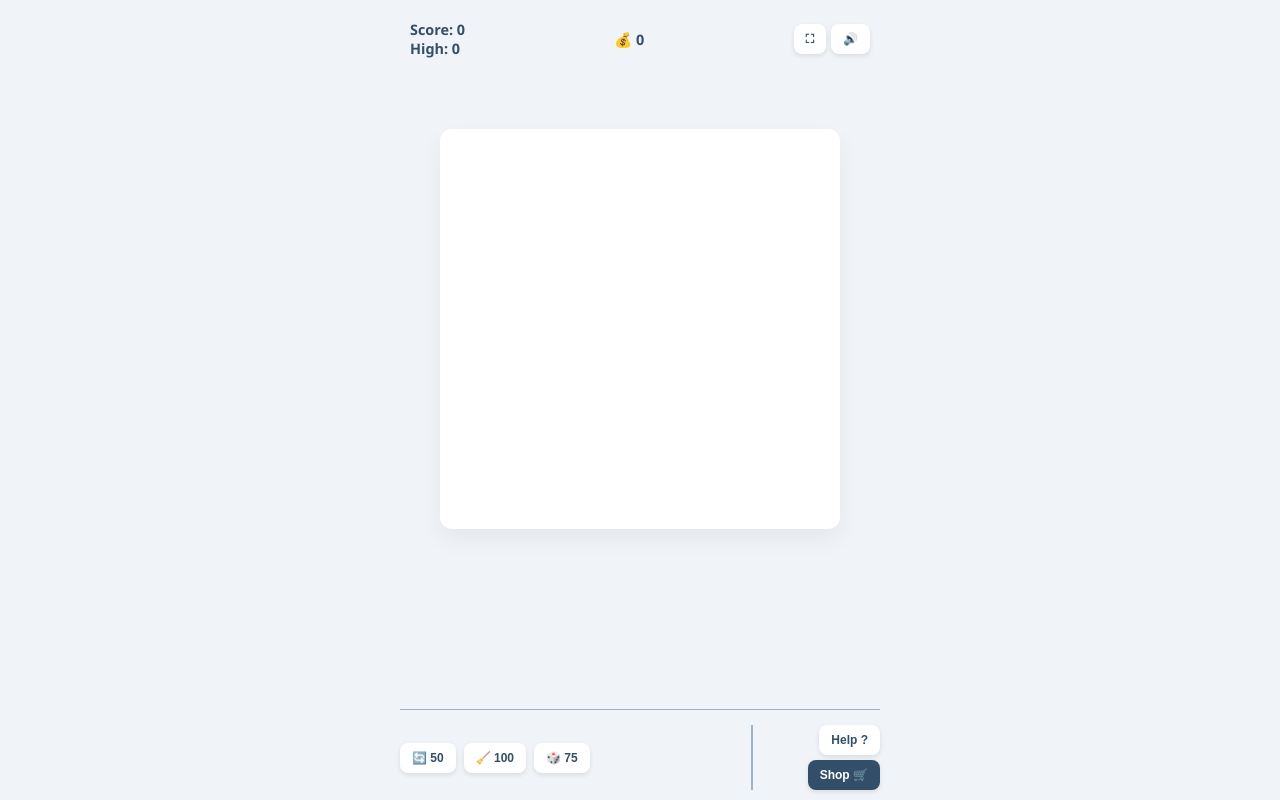
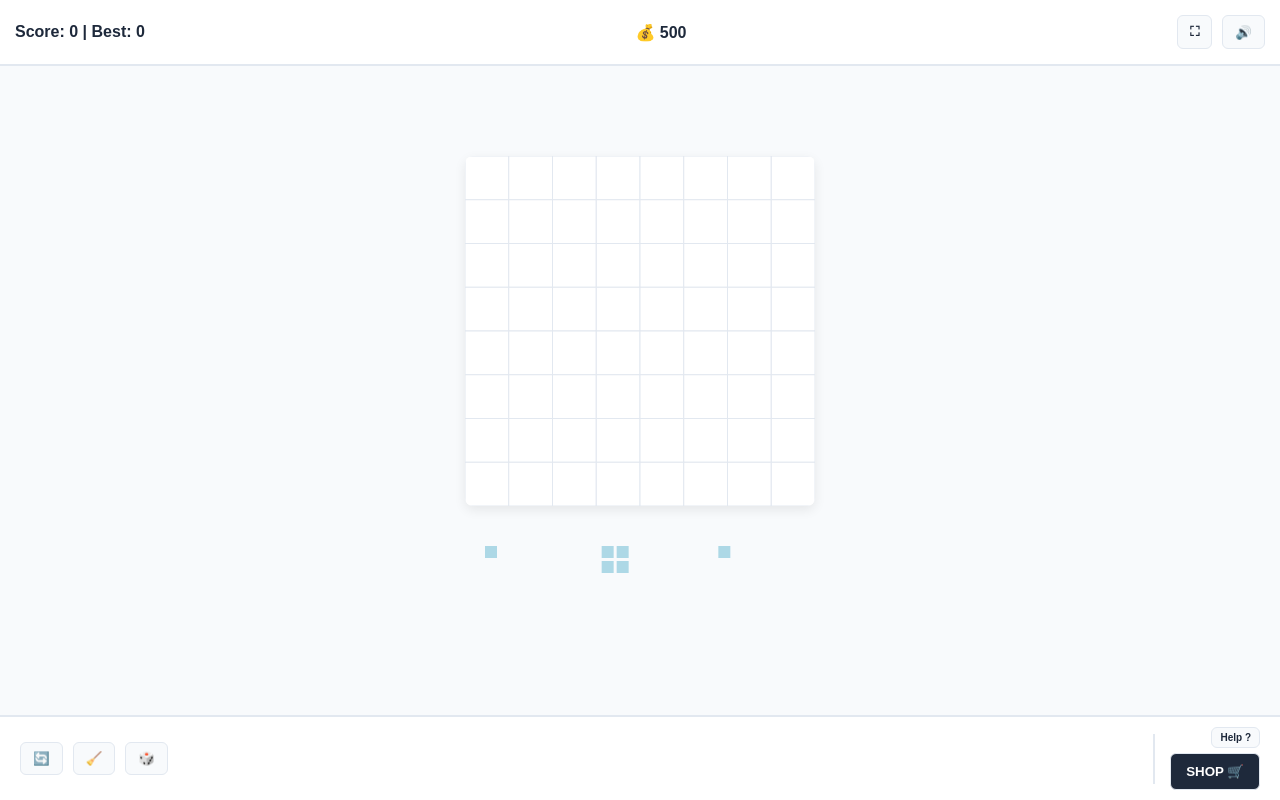
Before and after one commit to CamPM/campm-grid-block, a plain HTML site: page index.html in a window 1280 px wide. Drawn offline with Linux system fonts and the light colour scheme.

Commit message:
Update index.html

```diff
--- a/index.html
+++ b/index.html
@@ -2,189 +2,202 @@
 <html lang="en">
 <head>
     <meta charset="UTF-8">
-    <meta name="viewport" content="width=device-width, initial-scale=1.0, maximum-scale=1.0, user-scalable=no, viewport-fit=cover">
-    <title>Zen Block Blast v0.02</title>
+    <meta name="viewport" content="width=device-width, initial-scale=1.0, maximum-scale=1.0, user-scalable=no">
+    <title>Grid Block</title>
     <style>
-        :root { --bg: #f0f4f8; --text: #334e68; --accent: #9fb3c8; --panel: #ffffff; }
-        body { margin: 0; padding: 0; background: var(--bg); color: var(--text); font-family: 'Segoe UI', sans-serif; overflow: hidden; touch-action: none; }
+        :root { --bg: #f8fafc; --ui-bg: #ffffff; --accent: #cbd5e1; --text: #1e293b; --line: #e2e8f0; }
+        body { margin: 0; background: var(--bg); color: var(--text); font-family: sans-serif; overflow: hidden; touch-action: none; display: flex; flex-direction: column; height: 100vh; }
 
-        /* SECTION: UI LAYOUT */
-        #game-wrapper { display: flex; flex-direction: column; height: 100vh; max-width: 500px; margin: auto; padding: 10px; box-sizing: border-box; }
+        /* SECTION: HEADER */
+        header { background: var(--ui-bg); padding: 15px; display: flex; justify-content: space-between; align-items: center; border-bottom: 2px solid var(--line); font-weight: bold; }
 
-        .top-row { display: flex; justify-content: space-between; align-items: center; padding: 10px; font-weight: 600; font-size: 0.9rem; }
-        .grid-container { flex-grow: 1; display: flex; align-items: center; justify-content: center; }
-        canvas { background: var(--panel); border-radius: 12px; box-shadow: 0 10px 25px rgba(0,0,0,0.05); cursor: pointer; }
+        /* SECTION: PLAY AREA */
+        #game-area { flex-grow: 1; display: flex; flex-direction: column; align-items: center; justify-content: center; gap: 20px; }
+        canvas { background: var(--ui-bg); border-radius: 8px; box-shadow: 0 4px 12px rgba(0,0,0,0.08); touch-action: none; }
 
-        .shape-preview { height: 120px; display: flex; justify-content: space-around; align-items: center; }
+        /* SECTION: FOOTER & UI */
+        footer { background: var(--ui-bg); border-top: 2px solid var(--line); padding: 10px 20px; display: flex; align-items: center; gap: 15px; }
+        .power-ups { display: flex; gap: 10px; flex: 1; }
+        .divider { width: 2px; height: 50px; background: var(--line); }
+        .side-btns { display: flex; flex-direction: column; align-items: flex-end; gap: 5px; }
 
-        .bottom-row { display: flex; align-items: center; border-top: 1px solid var(--accent); padding-top: 15px; }
-        .power-ups { display: flex; gap: 8px; flex: 3; }
-        .shop-controls { flex: 1; display: flex; flex-direction: column; align-items: flex-end; border-left: 2px solid var(--accent); padding-left: 10px; }
+        button { background: var(--bg); border: 1px solid var(--line); padding: 8px 12px; border-radius: 6px; font-weight: bold; cursor: pointer; color: var(--text); }
+        .shop-btn { background: #1e293b; color: white; padding: 10px 15px; }
 
-        /* SECTION: BUTTONS & UI ELEMENTS */
-        button { border: none; background: var(--panel); padding: 8px 12px; border-radius: 8px; box-shadow: 0 2px 5px rgba(0,0,0,0.1); color: var(--text); font-weight: bold; font-size: 12px; }
-        .ios-hide { display: none; } /* Managed via JS */
-        #overlay { position: fixed; inset: 0; background: rgba(0,0,0,0.7); display: none; flex-direction: column; justify-content: center; align-items: center; z-index: 100; color: white; padding: 20px; }
-        .shop-item { background: #fff; color: #333; margin: 5px; padding: 10px; border-radius: 5px; width: 80%; display: flex; justify-content: space-between; }
+        #overlay { display: none; position: fixed; inset: 0; background: rgba(0,0,0,0.8); z-index: 100; color: white; padding: 30px; overflow-y: auto; }
+        .theme-preview { width: 20px; height: 20px; border: 1px solid white; display: inline-block; vertical-align: middle; margin-right: 5px; }
+        .hidden { display: none; }
     </style>
 </head>
 <body>
 
-<div id="game-wrapper">
-    <div class="top-row">
-        <div>Score: <span id="score">0</span><br>High: <span id="highscore">0</span></div>
-        <div>💰 <span id="wallet">0</span></div>
-        <div style="display: flex; gap: 5px;">
-            <button id="fsBtn" class="ios-hide" onclick="toggleFS()">⛶</button>
-            <button id="muteBtn" onclick="toggleMute()">🔊</button>
-        </div>
+<header>
+    <div>Score: <span id="score">0</span> | Best: <span id="high">0</span></div>
+    <div>💰 <span id="wallet">0</span></div>
+    <div style="display: flex; gap: 10px;">
+        <button id="fsBtn" onclick="toggleFS()">⛶</button>
+        <button onclick="toggleMute()" id="muteBtn">🔊</button>
     </div>
+</header>
 
-    <div class="grid-container">
-        <canvas id="gameCanvas"></canvas>
-    </div>
-
-    <div class="shape-preview" id="shapes"></div>
-
-    <div class="bottom-row">
-        <div class="power-ups">
-            <button onclick="usePowerup('rotate')">🔄 50</button>
-            <button onclick="usePowerup('clear')">🧹 100</button>
-            <button onclick="usePowerup('refresh')">🎲 75</button>
-        </div>
-        <div class="shop-controls">
-            <button onclick="showOverlay('help')">Help ?</button>
-            <button onclick="showOverlay('shop')" style="margin-top: 5px; background: var(--text); color: white;">Shop 🛒</button>
-        </div>
-    </div>
+<div id="game-area">
+    <canvas id="gridCanvas"></canvas>
+    <canvas id="previewCanvas" style="background:transparent; box-shadow:none;"></canvas>
 </div>
 
+<footer>
+    <div class="power-ups">
+        <button onclick="powerUp('rot')">🔄</button>
+        <button onclick="powerUp('clr')">🧹</button>
+        <button onclick="powerUp('new')">🎲</button>
+    </div>
+    <div class="divider"></div>
+    <div class="side-btns">
+        <button onclick="showPop('help')" style="font-size: 10px; padding: 4px 8px;">Help ?</button>
+        <button onclick="showPop('shop')" class="shop-btn">SHOP 🛒</button>
+    </div>
+</footer>
+
 <div id="overlay">
-    <h2 id="overlayTitle">Help</h2>
-    <div id="overlayContent" style="max-height: 70vh; overflow-y: auto; text-align: left;"></div>
-    <button onclick="closeOverlay()" style="margin-top: 20px;">Close</button>
+    <h2 id="popTitle"></h2>
+    <div id="popContent"></div>
+    <button onclick="closePop()" style="margin-top: 20px; width: 100%;">Close</button>
 </div>
 
 <script>
-/** * SECTION: DEBUGGING & STATE
- * Notes: Track persistent data in localStorage.
- */
+/** SECTION: DEBUGGING & STATE **/
 const state = {
     gridSize: 8,
     score: 0,
-    wallet: parseInt(localStorage.getItem('zen_wallet')) || 0,
-    highscore: parseInt(localStorage.getItem('zen_high')) || 0,
+    wallet: parseInt(localStorage.getItem('gb_wallet')) || 500,
+    high: parseInt(localStorage.getItem('gb_high')) || 0,
     isMuted: false,
-    ownedThemes: JSON.parse(localStorage.getItem('zen_themes')) || [0, 1],
-    currentThemeIdx: 0,
+    ownedThemes: JSON.parse(localStorage.getItem('gb_themes')) || [0, 1],
+    currentTheme: 0,
     themes: [
-        { bg: '#f0f4f8', b1: '#9fb3c8', b2: '#d9e2ec' }, // White/Blue/Gray
-        { bg: '#d9e2ec', b1: '#ffffff', b2: '#9fb3c8' }, // Blue/White/Gray
-        { bg: '#2d3436', b1: '#636e72', b2: '#b2bec3' }, // Dark Theme
-        { bg: '#f7f1e3', b1: '#ffb142', b2: '#ccae62' }  // Sand Theme
-    ]
+        { name: "Default White", bg: "#ffffff", b1: "#add8e6", b2: "#d3d3d3" },
+        { name: "Sky Blue", bg: "#add8e6", b1: "#d3d3d3", b2: "#ffffff" },
+        { name: "Midnight", bg: "#1e293b", b1: "#334155", b2: "#94a3b8" },
+        { name: "Forest", bg: "#064e3b", b1: "#059669", b2: "#34d399" },
+        { name: "Sunset", bg: "#7c2d12", b1: "#ea580c", b2: "#fb923c" },
+        { name: "Lavender", bg: "#4c1d95", b1: "#8b5cf6", b2: "#ddd6fe" },
+        { name: "Cyber", bg: "#000000", b1: "#00ff00", b2: "#003300" },
+        { name: "Rose", bg: "#831843", b1: "#db2777", b2: "#f9a8d4" },
+        { name: "Clay", bg: "#451a03", b1: "#92400e", b2: "#f59e0b" },
+        { name: "Glass", bg: "#f1f5f9", b1: "#94a3b8", b2: "#cbd5e1" }
+    ],
+    shapes: [],
+    board: [],
+    dragging: null,
+    dragPos: { x: 0, y: 0 }
 };
 
-const canvas = document.getElementById('gameCanvas');
-const ctx = canvas.getContext('2d');
-const isIOS = /iPad|iPhone|iPod/.test(navigator.userAgent) && !window.MSStream;
+const c = document.getElementById('gridCanvas');
+const ctx = c.getContext('2d');
+const pc = document.getElementById('previewCanvas');
+const pctx = pc.getContext('2d');
 
-/**
- * SECTION: INITIALIZATION & AUDIO
- * Notes: Synthesizing 'chill' sounds using Sine waves with low-pass filters.
- */
-function init() {
-    if (!isIOS) document.getElementById('fsBtn').classList.remove('ios-hide');
-    updateUI();
-    resize();
-    // Start Game Loop logic here...
+/** SECTION: AUDIO **/
+function playSound(freq) {
+    if (state.isMuted) return;
+    const ac = new (window.AudioContext || window.webkitAudioContext)();
+    const o = ac.createOscillator();
+    const g = ac.createGain();
+    o.frequency.value = freq;
+    g.gain.exponentialRampToValueAtTime(0.0001, ac.currentTime + 0.3);
+    o.connect(g).connect(ac.destination);
+    o.start(); o.stop(ac.currentTime + 0.3);
 }
 
-function updateUI() {
-    document.getElementById('score').innerText = state.score;
-    document.getElementById('highscore').innerText = state.highscore;
+/** SECTION: GAME LOGIC **/
+function init() {
+    if (/iPhone|iPad/.test(navigator.userAgent)) document.getElementById('fsBtn').classList.add('hidden');
+    state.board = Array(state.gridSize).fill().map(() => Array(state.gridSize).fill(null));
+    resize();
+    genShapes();
+    render();
+    document.getElementById('high').innerText = state.high;
     document.getElementById('wallet').innerText = state.wallet;
 }
 
-function toggleMute() {
-    state.isMuted = !state.isMuted;
-    document.getElementById('muteBtn').innerText = state.isMuted ? '🔇' : '🔊';
+function resize() {
+    const s = Math.min(window.innerWidth - 40, 350);
+    c.width = c.height = s;
+    pc.width = s; pc.height = 100;
 }
 
-function playChillSound(type) {
-    if (state.isMuted) return;
-    const ac = new (window.AudioContext || window.webkitAudioContext)();
-    const osc = ac.createOscillator();
-    const g = ac.createGain();
-    osc.type = 'sine';
-    osc.frequency.setValueAtTime(type === 'clear' ? 440 : 220, ac.currentTime);
-    g.gain.exponentialRampToValueAtTime(0.00001, ac.currentTime + 0.5);
-    osc.connect(g).connect(ac.destination);
-    osc.start(); osc.stop(ac.currentTime + 0.5);
+function genShapes() {
+    state.shapes = [];
+    const lib = [ [[1,1],[1,1]], [[1,1,1,1]], [[1,1,1],[0,1,0]], [[1,0],[1,0],[1,1]], [[1]] ];
+    for(let i=0; i<3; i++) {
+        state.shapes.push({
+            map: lib[Math.floor(Math.random()*lib.length)],
+            active: true,
+            x: i * (pc.width/3) + 20, y: 20
+        });
+    }
 }
 
-/**
- * SECTION: SHOP & HELP OVERLAYS
- */
-function showOverlay(mode) {
-    const title = document.getElementById('overlayTitle');
-    const content = document.getElementById('overlayContent');
-    document.getElementById('overlay').style.display = 'flex';
+function render() {
+    const cs = c.width / state.gridSize;
+    ctx.clearRect(0, 0, c.width, c.height);
+    const theme = state.themes[state.currentTheme];
 
-    if (mode === 'help') {
-        title.innerText = "How to Play";
-        content.innerHTML = `
-            <p>• Drag shapes to the grid to fill rows or columns.</p>
-            <p>• <b>Rotate (50):</b> Click to rotate a shape before placing.</p>
-            <p>• <b>Clear (100):</b> Remove a block from the grid.</p>
-            <p>• <b>Refresh (75):</b> Get 3 brand new shapes.</p>
-            <p>• Clear the <b>entire board</b> to cycle through your unlocked themes!</p>
-        `;
+    // Draw Grid
+    for(let y=0; y<state.gridSize; y++) {
+        for(let x=0; x<state.gridSize; x++) {
+            ctx.fillStyle = state.board[y][x] || theme.bg;
+            ctx.strokeStyle = varColor('--line');
+            ctx.fillRect(x*cs, y*cs, cs, cs);
+            ctx.strokeRect(x*cs, y*cs, cs, cs);
+        }
+    }
+
+    // Draw Previews
+    pctx.clearRect(0,0,pc.width,pc.height);
+    state.shapes.forEach(s => {
+        if(!s.active) return;
+        pctx.fillStyle = theme.b1;
+        s.map.forEach((row, ri) => row.forEach((v, ci) => {
+            if(v) pctx.fillRect(s.x + ci*15, s.y + ri*15, 12, 12);
+        }));
+    });
+}
+
+function varColor(name) { return getComputedStyle(document.body).getPropertyValue(name); }
+
+/** SECTION: UI & INTERACTION **/
+function showPop(type) {
+    const content = document.getElementById('popContent');
+    document.getElementById('overlay').style.display = 'block';
+    if(type === 'help') {
+        document.getElementById('popTitle').innerText = "Help";
+        content.innerHTML = "• Clear lines & columns to score.<br>• Clear board to change themes.<br>• Drag shapes carefully!";
     } else {
-        title.innerText = "Shop";
-        content.innerHTML = state.themes.map((t, i) => `
-            <div class="shop-item">
-                Theme #${i+1} ${state.ownedThemes.includes(i) ? '(Owned)' : '(1000 pts)'}
-                ${!state.ownedThemes.includes(i) ? `<button onclick="buyTheme(${i})">Buy</button>` : ''}
+        document.getElementById('popTitle').innerText = "Theme Shop";
+        content.innerHTML = state.themes.slice(2).map((t, i) => `
+            <div style="margin: 10px 0; border: 1px solid #444; padding: 10px;">
+                <span class="theme-preview" style="background:${t.bg}"></span> ${t.name}
+                <button onclick="buy(${i+2})" style="float:right">500 pts</button>
             </div>
         `).join('');
     }
 }
 
-function closeOverlay() { document.getElementById('overlay').style.display = 'none'; }
-
-/**
- * SECTION: CORE GAME ENGINE (SKELETON)
- * Notes: Implementing collision and highlighting.
- */
-function resize() {
-    const size = Math.min(window.innerWidth - 40, 400);
-    canvas.width = size;
-    canvas.height = size;
-}
-
-// Fullscreen for Android
-function toggleFS() {
-    if (!document.fullscreenElement) {
-        document.documentElement.requestFullscreen().catch(e => {});
-    } else {
-        document.exitFullscreen();
+function buy(idx) {
+    if(state.wallet >= 500) {
+        state.wallet -= 500;
+        state.ownedThemes.push(idx);
+        localStorage.setItem('gb_wallet', state.wallet);
+        localStorage.setItem('gb_themes', JSON.stringify(state.ownedThemes));
+        document.getElementById('wallet').innerText = state.wallet;
+        alert("Unlocked!");
     }
 }
 
-// Buying logic
-window.buyTheme = (idx) => {
-    if (state.wallet >= 1000) {
-        state.wallet -= 1000;
-        state.ownedThemes.push(idx);
-        localStorage.setItem('zen_wallet', state.wallet);
-        localStorage.setItem('zen_themes', JSON.stringify(state.ownedThemes));
-        updateUI();
-        showOverlay('shop');
-    } else {
-        alert("Not enough points!");
-    }
-};
+function closePop() { document.getElementById('overlay').style.display = 'none'; }
+function toggleMute() { state.isMuted = !state.isMuted; document.getElementById('muteBtn').innerText = state.isMuted ? '🔇' : '🔊'; }
+function toggleFS() { if(!document.fullscreenElement) document.documentElement.requestFullscreen(); else document.exitFullscreen(); }
 
 window.onload = init;
 </script>
```
